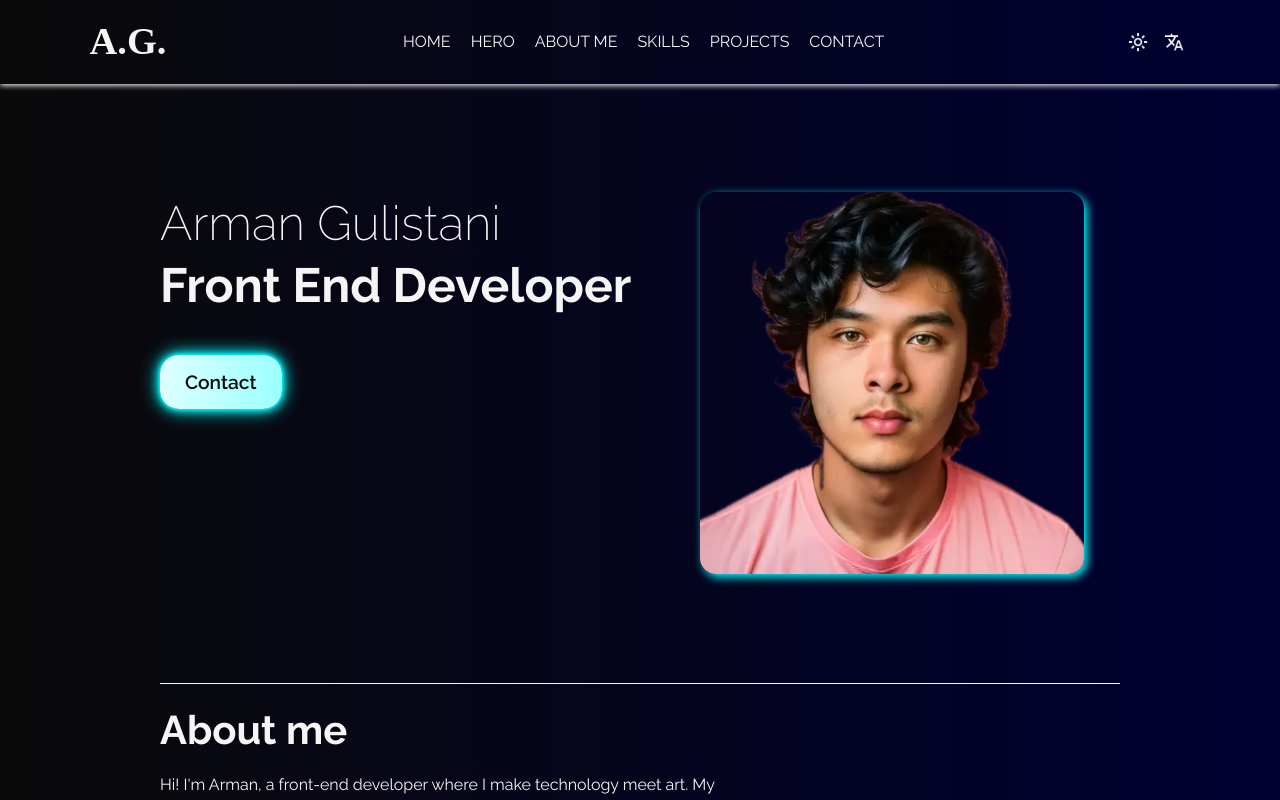
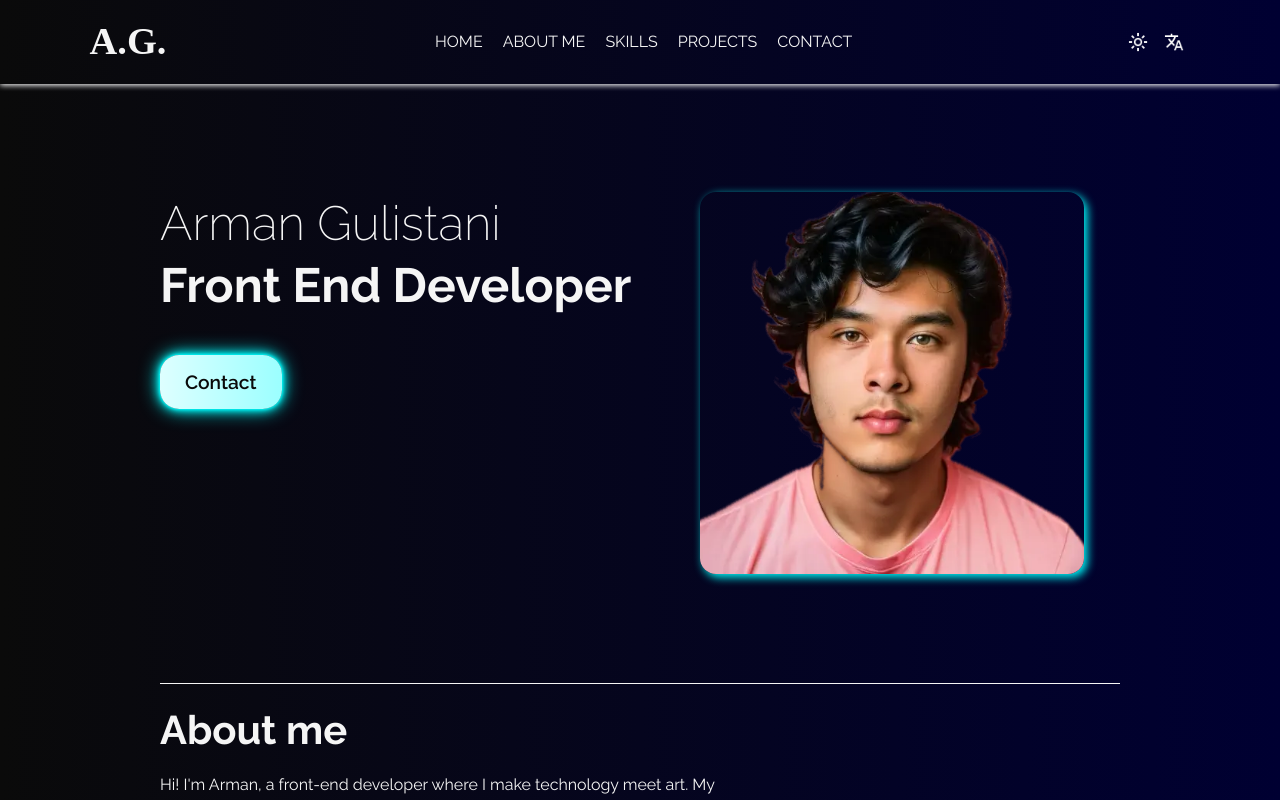
Before and after one commit to Arman75462/Portfolio-website, a React (Vite) app: page / in a window 1280 px wide. Shown: the top 800 px of the page. Built offline with nearby package versions, Linux system fonts and the light colour scheme; a web font is replaced by a local one.

Commit message:
Removed # link
Removed # link that would bring me to the very top of the website, becaues the hero link already did that task. So the hero link became the home link.

```diff
--- a/src/assets/data.js
+++ b/src/assets/data.js
@@ -6,33 +6,28 @@ const data = {
       NavigationSection: [
         {
           text: "Home",
-          link: "#",
+          link: "#HeroSection",
           id: 1,
-        },
-        {
-          text: "Hero",
-          link: "#HeroSection",
-          id: 2,
         },
         {
           text: "About me",
           link: "#AboutSection",
-          id: 3,
+          id: 2,
         },
         {
           text: "Skills",
           link: "#SkillsSection",
-          id: 4,
+          id: 3,
         },
         {
           text: "Projects",
           link: "#ProjectsSection",
-          id: 5,
+          id: 4,
         },
         {
           text: "Contact",
           link: "#ContactSection",
-          id: 6,
+          id: 5,
         },
       ],
 
@@ -176,33 +171,28 @@ const data = {
       NavigationSection: [
         {
           text: "Accueil",
-          link: "#",
+          link: "#HeroSection",
           id: 1,
-        },
-        {
-          text: "Hero",
-          link: "#HeroSection",
-          id: 2,
         },
         {
           text: "À propos",
           link: "#AboutSection",
-          id: 3,
+          id: 2,
         },
         {
           text: "Compétences",
           link: "#SkillsSection",
-          id: 4,
+          id: 3,
         },
         {
           text: "Projets",
           link: "#ProjectsSection",
-          id: 5,
+          id: 4,
         },
         {
           text: "Contact",
           link: "#ContactSection",
-          id: 6,
+          id: 5,
         },
       ],
       ThemeToggle: {},
```
